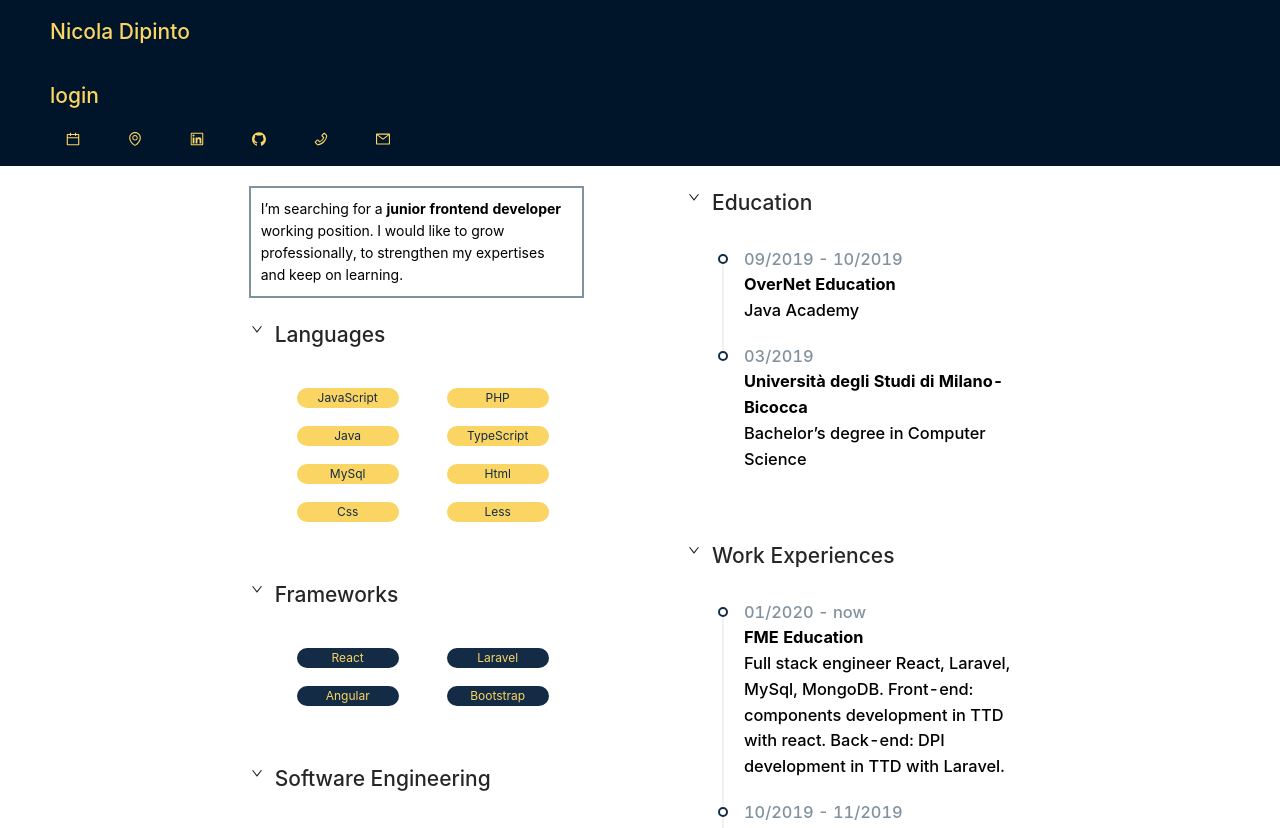
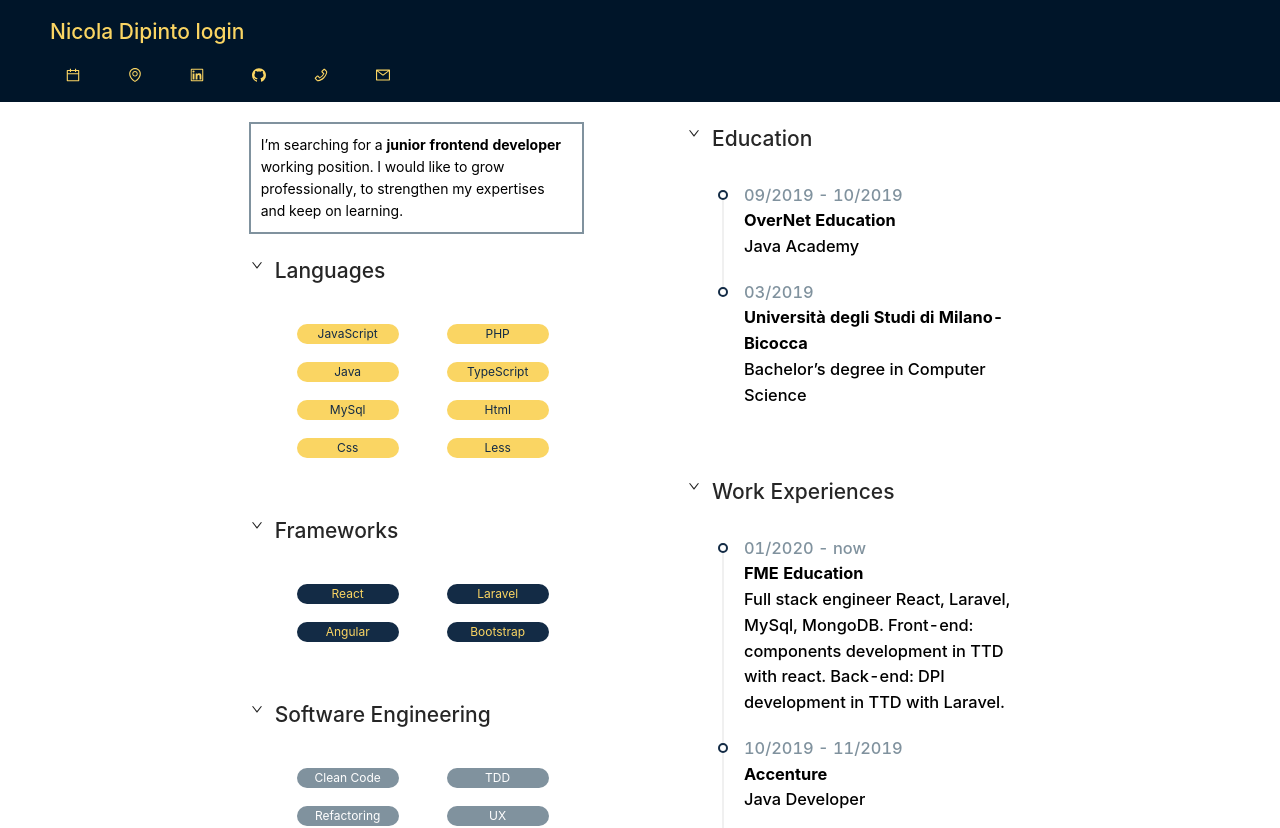
Before and after one commit to NicolaDipintoDev/cv.assignment, a React (Create React App) app in the folder cv-assignment/: page / in a window 1280 px wide. Shown: the top 828 px of the page. Built offline with nearby package versions, Linux system fonts and the light colour scheme.

Commit message:
fix login

```diff
--- a/cv-assignment/src/components/headerContent/login/login.js
+++ b/cv-assignment/src/components/headerContent/login/login.js
@@ -2,7 +2,7 @@ import React from "react";
 
 const Login = () => {
   return (
-    <div>login</div>
+    <span>login</span>
   );
 };
 
```
